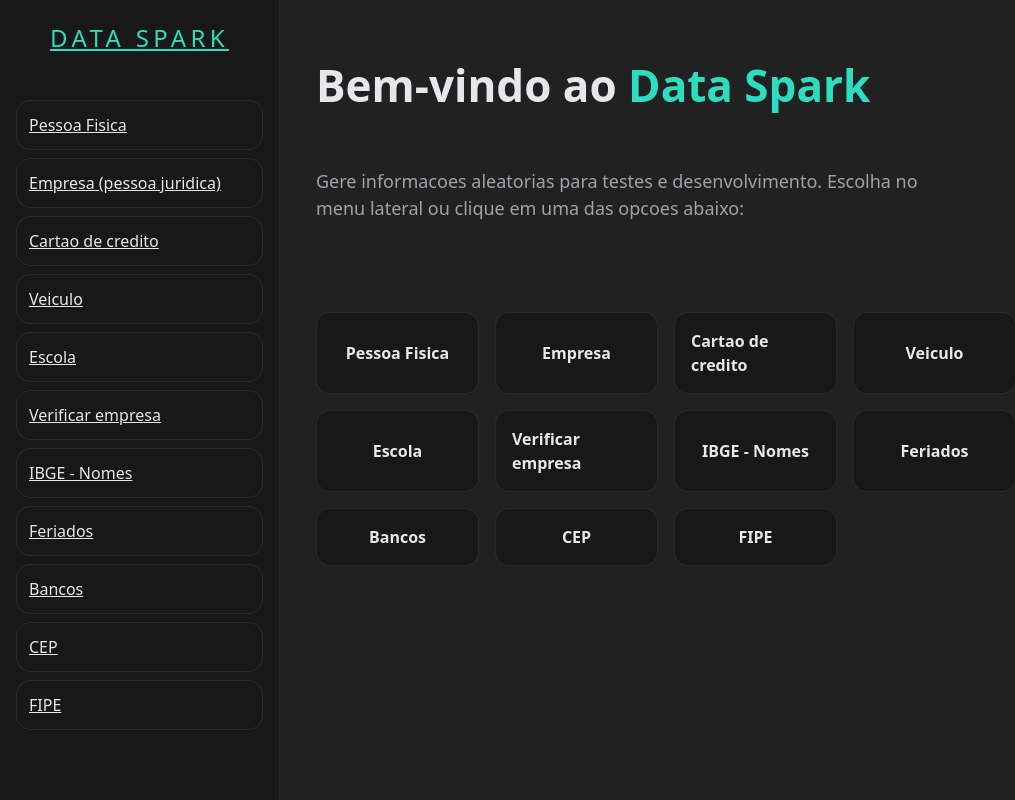
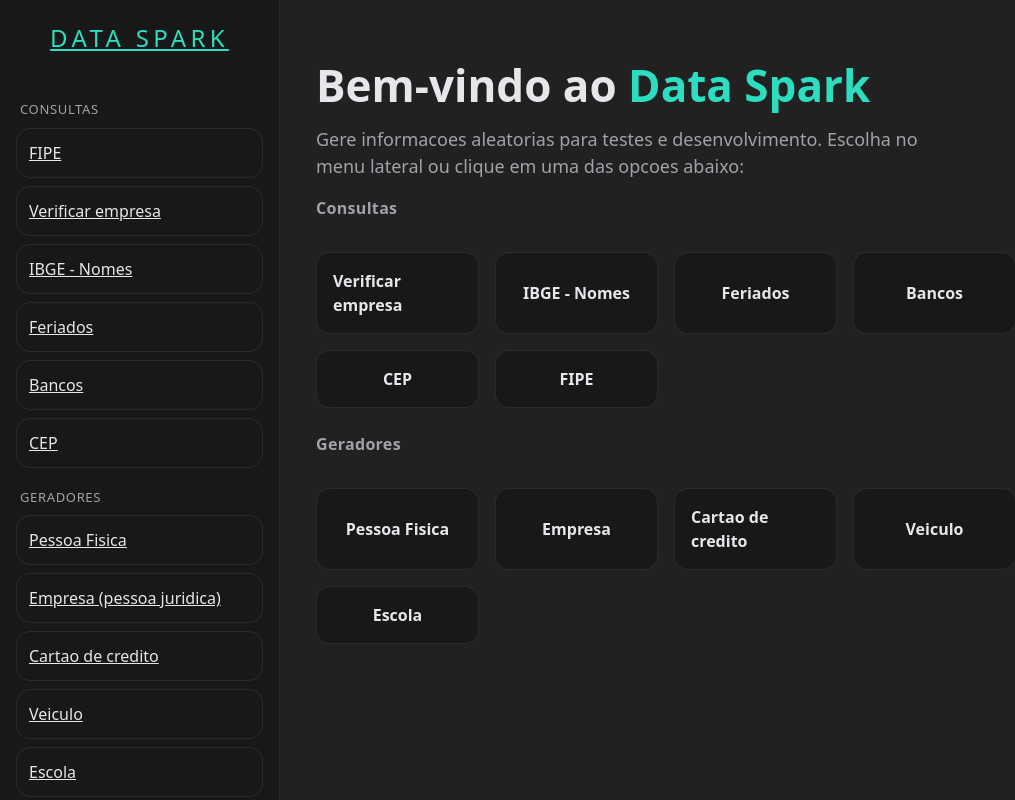
Before and after one commit to rodrigoborgesmachado/data-spark, a React (Vite) app: page / in a window 1280 px wide. Shown: the whole page, without its empty margins (0-1015 px from the left). Built offline with nearby package versions, Linux system fonts and the light colour scheme.

Commit message:
Reorganizando

```diff
--- a/src/assets/css/index.css
+++ b/src/assets/css/index.css
@@ -60,6 +60,18 @@ body {
 }
 
 .menu__item { margin-top: 8px; }
+
+.menu__block + .menu__block {
+  margin-top: calc(var(--default-spacing) * 1.25);
+}
+
+.menu__group-title {
+  color: var(--text-secondary);
+  font-size: 13px;
+  letter-spacing: 0.05em;
+  text-transform: uppercase;
+  margin: 0 0 6px 4px;
+}
 
 .menu__link {
   display: flex;
@@ -272,6 +284,20 @@ body {
 
 .card-link:active {
   transform: scale(0.98);
+}
+
+.quick-links-group {
+  display: grid;
+  gap: calc(var(--default-spacing) * 1.5);
+  width: 100%;
+  max-width: 900px;
+}
+
+.quick-links__title {
+  margin: 0 0 8px 0;
+  color: var(--text-secondary);
+  font-size: 16px;
+  letter-spacing: 0.02em;
 }
 
 /* Verify company */
--- a/src/components/Sidebar.jsx
+++ b/src/components/Sidebar.jsx
@@ -3,13 +3,30 @@ import { ROUTES } from "../routes/config";
 
 export default function Sidebar() {
   const links = ROUTES.filter(r => r.path !== "/");
+  const groups = links.reduce((acc, route) => {
+    const key = route.category || "Outros";
+    if (!acc[key]) acc[key] = [];
+    acc[key].push(route);
+    return acc;
+  }, {});
+
+  const groupLabels = {
+    consultas: "Consultas",
+    geradores: "Geradores",
+  };
+
   return (
     <nav className="menu" aria-label="Main navigation">
       <NavLink to="/" className="menu__title">
         Data Spark
       </NavLink>
+      {Object.entries(groups).map(([category, items]) => (
+        <div key={category} className="menu__block">
+          <div className="menu__group-title">
+            {groupLabels[category] || category}
+          </div>
           <ul className="menu__list">
-        {links.map(r => (
+            {items.map((r) => (
               <li key={r.path} className="menu__item">
                 <NavLink
                   to={r.path}
@@ -20,6 +37,8 @@ export default function Sidebar() {
               </li>
             ))}
           </ul>
+        </div>
+      ))}
     </nav>
   );
 }
--- a/src/pages/Home/Home.jsx
+++ b/src/pages/Home/Home.jsx
@@ -13,12 +13,10 @@ export default function Home() {
         Escolha no menu lateral ou clique em uma das opcoes abaixo:
       </p>
 
+      <div className="quick-links-group">
+        <div>
+          <h2 className="quick-links__title">Consultas</h2>
           <div className="quick-links">
-        <Link to="/person" className="card-link">Pessoa Fisica</Link>
-        <Link to="/company" className="card-link">Empresa</Link>
-        <Link to="/card" className="card-link">Cartao de credito</Link>
-        <Link to="/vehicle" className="card-link">Veiculo</Link>
-        <Link to="/school" className="card-link">Escola</Link>
             <Link to="/verify-company" className="card-link">Verificar empresa</Link>
             <Link to="/ibge-nomes" className="card-link">IBGE - Nomes</Link>
             <Link to="/feriados" className="card-link">Feriados</Link>
@@ -26,6 +24,19 @@ export default function Home() {
             <Link to="/cep" className="card-link">CEP</Link>
             <Link to="/fipe" className="card-link">FIPE</Link>
           </div>
+        </div>
+
+        <div>
+          <h2 className="quick-links__title">Geradores</h2>
+          <div className="quick-links">
+            <Link to="/person" className="card-link">Pessoa Fisica</Link>
+            <Link to="/company" className="card-link">Empresa</Link>
+            <Link to="/card" className="card-link">Cartao de credito</Link>
+            <Link to="/vehicle" className="card-link">Veiculo</Link>
+            <Link to="/school" className="card-link">Escola</Link>
+          </div>
+        </div>
+      </div>
     </section>
   );
 }
--- a/src/routes/config.js
+++ b/src/routes/config.js
@@ -6,12 +6,55 @@ export const ROUTES = [
     title: "Random Info",
   },
   {
+    path: "/fipe",
+    type: "data",
+    label: "FIPE",
+    title: "FIPE",
+    category: "consultas",
+  },
+  {
+    path: "/verify-company",
+    type: "verify",
+    label: "Verificar empresa",
+    title: "Verificar empresa",
+    category: "consultas",
+  },
+  {
+    path: "/ibge-nomes",
+    type: "data",
+    label: "IBGE - Nomes",
+    title: "IBGE - Nomes",
+    category: "consultas",
+  },
+  {
+    path: "/feriados",
+    type: "data",
+    label: "Feriados",
+    title: "Feriados",
+    category: "consultas",
+  },
+  {
+    path: "/bancos",
+    type: "data",
+    label: "Bancos",
+    title: "Bancos",
+    category: "consultas",
+  },
+  {
+    path: "/cep",
+    type: "data",
+    label: "CEP",
+    title: "CEP",
+    category: "consultas",
+  },
+  {
     path: "/person",
     type: "random",
     label: "Pessoa Fisica",
     title: "Pessoa Fisica",
     apiPath: "/api/ForDevPublic/person/random",
     params: { qt: 1 },
+    category: "geradores",
   },
   {
     path: "/company",
@@ -20,6 +63,7 @@ export const ROUTES = [
     title: "Empresa (pessoa juridica)",
     apiPath: "/api/ForDevPublic/company/random",
     params: { qt: 1 },
+    category: "geradores",
   },
   {
     path: "/card",
@@ -28,6 +72,7 @@ export const ROUTES = [
     title: "Cartao de credito",
     apiPath: "/api/ForDevPublic/card/random",
     params: { qt: 1 },
+    category: "geradores",
   },
   {
     path: "/vehicle",
@@ -36,6 +81,7 @@ export const ROUTES = [
     title: "Veiculo",
     apiPath: "/api/ForDevPublic/vehicle/random",
     params: { qt: 1 },
+    category: "geradores",
   },
   {
     path: "/school",
@@ -44,41 +90,6 @@ export const ROUTES = [
     title: "Escola",
     apiPath: "/api/ForDevPublic/escola/random",
     params: { qt: 1 },
-  },
-  {
-    path: "/verify-company",
-    type: "verify",
-    label: "Verificar empresa",
-    title: "Verificar empresa",
-  },
-  {
-    path: "/ibge-nomes",
-    type: "data",
-    label: "IBGE - Nomes",
-    title: "IBGE - Nomes",
-  },
-  {
-    path: "/feriados",
-    type: "data",
-    label: "Feriados",
-    title: "Feriados",
-  },
-  {
-    path: "/bancos",
-    type: "data",
-    label: "Bancos",
-    title: "Bancos",
-  },
-  {
-    path: "/cep",
-    type: "data",
-    label: "CEP",
-    title: "CEP",
-  },
-  {
-    path: "/fipe",
-    type: "data",
-    label: "FIPE",
-    title: "FIPE",
+    category: "geradores",
   },
 ];
```
Lines whose indentation alone changed are shown as unchanged.
